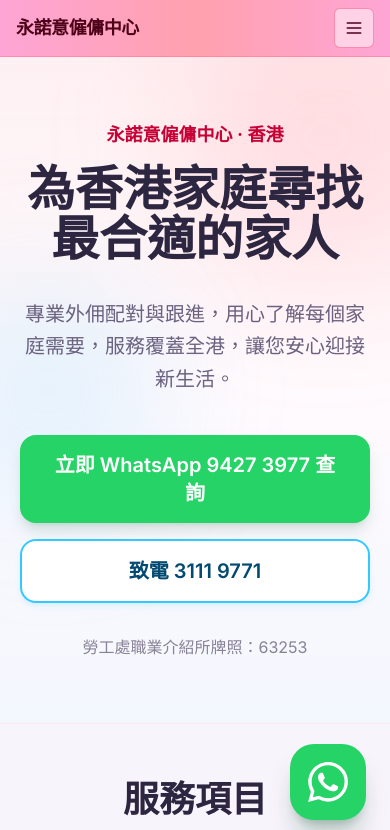
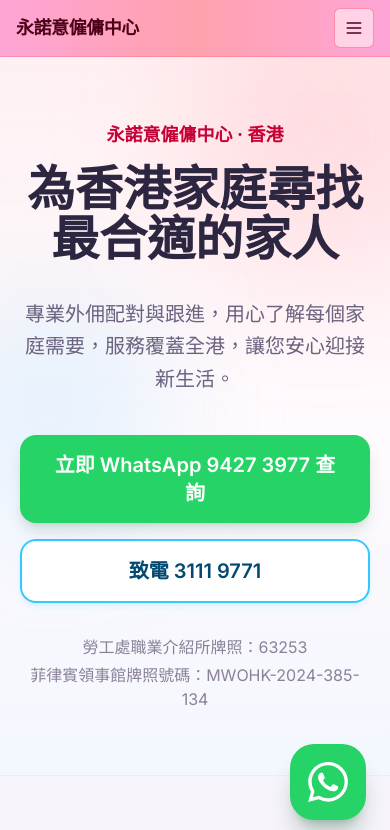
Before and after one commit to phillip0514/ssp-joyful-web, a Next.js app: page / in a window 390 px wide. Shown: the top 830 px of the page. Built offline with nearby package versions, Linux system fonts and the light colour scheme.

Commit message:
add Philippine Consulate license number

```diff
--- a/app/page.tsx
+++ b/app/page.tsx
@@ -13,6 +13,7 @@ const WHATSAPP_DISPLAY = "9427 3977";
 const PHONE_TEL = "+85231119771";
 const PHONE_DISPLAY = "3111 9771";
 const LICENSE = "63253";
+const PH_LICENSE = "MWOHK-2024-385-134";
 const MAP_EMBED =
   "https://maps.google.com/maps?q=%E5%85%83%E6%9C%97%E5%90%88%E7%9B%8A%E5%BB%A3%E5%A0%B4&t=&z=17&ie=UTF8&iwloc=&output=embed";
 
@@ -69,9 +70,10 @@ export default async function Home() {
                 致電 {PHONE_DISPLAY}
               </a>
             </div>
-            <p className="mt-8 text-base text-[#8a8299] sm:text-lg">
-              勞工處職業介紹所牌照：{LICENSE}
-            </p>
+            <div className="mt-8 flex flex-col gap-1 text-base text-[#8a8299] sm:text-lg">
+            <p>勞工處職業介紹所牌照：{LICENSE}</p>
+            <p>菲律賓領事館牌照號碼：{PH_LICENSE}</p>
+            </div>
           </div>
         </section>
 
@@ -137,9 +139,10 @@ export default async function Home() {
                 <span className="text-[#8a8299]">Hop Yick Plaza, Yuen Long, Hong Kong</span>
               </address>
               <div className="mt-8 flex flex-col items-center gap-4 text-lg sm:text-xl">
-                <p className="font-medium text-[#2d2640]">
-                  勞工處職業介紹所牌照：{LICENSE}
-                </p>
+              <div className="flex flex-col gap-1 font-medium text-[#2d2640]">
+  <p>勞工處職業介紹所牌照：{LICENSE}</p>
+  <p>菲律賓領事館牌照號碼：{PH_LICENSE}</p>
+</div>
                 <a
                   href={`tel:${PHONE_TEL}`}
                   className="font-semibold text-sky-700 hover:underline"
@@ -253,7 +256,10 @@ export default async function Home() {
 
       <footer className="border-t border-sky-100/60 bg-gradient-to-r from-rose-50/50 via-[#fffafd] to-sky-50/50 py-10 text-center text-base text-[#8a8299] sm:text-lg">
         <p>© {new Date().getFullYear()} 永諾意僱傭中心 · 香港</p>
-        <p className="mt-1">勞工處職業介紹所牌照：{LICENSE}</p>
+        <div className="mt-1 flex flex-col gap-0.5">
+  <p>勞工處職業介紹所牌照：{LICENSE}</p>
+  <p>菲律賓領事館牌照號碼：{PH_LICENSE}</p>
+</div>
       </footer>
 
       {/* Floating WhatsApp */}
--- a/components/MediaShowcase.tsx
+++ b/components/MediaShowcase.tsx
@@ -18,7 +18,6 @@ export function MediaShowcase({ images }: Props) {
         >
           相簿
         </h2>
-
 
         {images.length === 0 ? (
           <p className="mt-6 rounded-lg border border-dashed border-rose-200/70 bg-[#fffafd]/80 px-4 py-6 text-center text-base text-[#8a8299] sm:text-lg">
```
